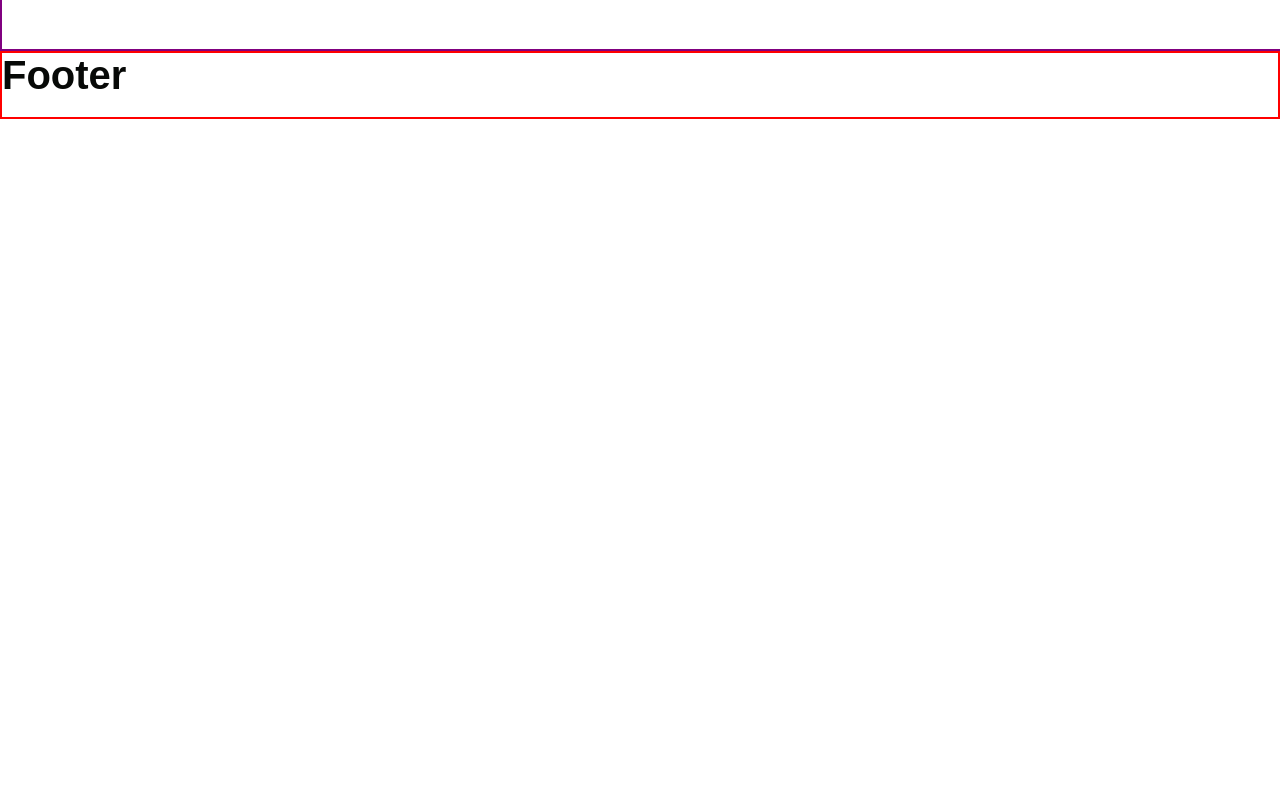
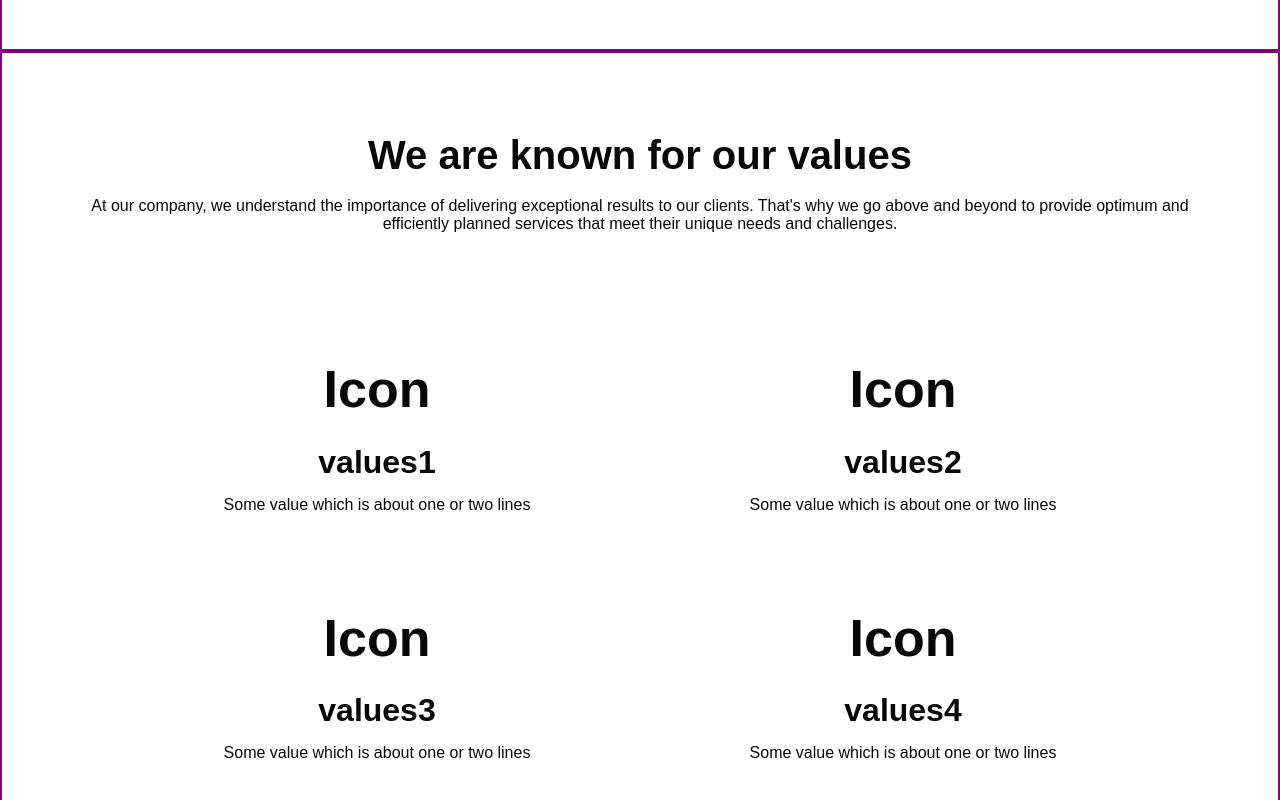
Before and after one commit to odus-ex/react-spa, a React app: page / in a window 1280 px wide. Shown: the part 420-1220 px from the top of the page. Before the commit the page ends 800 px from the top, so only its background shows below. Built offline with nearby package versions, Linux system fonts and the light colour scheme.

Commit message:
Services section

```diff
--- a/src/App.js
+++ b/src/App.js
@@ -7,7 +7,7 @@ import Footer from "./components/Footer";
 
 //views
 import WelcomeView from "./views/welcome";
-// import ServicesView from "./views/offerings";
+import ServicesView from "./views/services";
 
 const App = () => {
   return (
@@ -16,6 +16,9 @@ const App = () => {
       <div className="container">
         <WelcomeView />
       </div>
+      <div className="container">
+        <ServicesView />
+      </div>
 
       <Footer />
     </>
--- a/src/scss/_layout.scss
+++ b/src/scss/_layout.scss
@@ -2,7 +2,7 @@
   display: flex;
   flex-direction: column;
   border: 2px solid purple;
-  width: 100%;
+  min-height: 50vh;
 
   @include breakpoint(large) {
     flex-direction: row;
--- /dev/null
+++ b/src/views/services/index.js
@@ -0,0 +1,54 @@
+import React from "react";
+import "./servicesView.scss";
+
+function ServicesView() {
+  const valuesArray = [
+    {
+      name: "values1",
+      description: "Some value which is about one or two lines",
+      IconComponent: <h1>Icon</h1>,
+    },
+    {
+      name: "values2",
+      description: "Some value which is about one or two lines",
+      IconComponent: <h1>Icon</h1>,
+    },
+    {
+      name: "values3",
+      description: "Some value which is about one or two lines",
+      IconComponent: <h1>Icon</h1>,
+    },
+    {
+      name: "values4",
+      description: "Some value which is about one or two lines",
+      IconComponent: <h1>Icon</h1>,
+    },
+  ];
+
+  function Values({ IconComponent, name, description }) {
+    return (
+      <div key={name} className="services__value">
+        {IconComponent}
+        <h3>{name}</h3>
+        <p>{description}</p>
+      </div>
+    );
+  }
+
+  return (
+    <section className="services">
+      <h2>We are known for our values</h2>
+      <p>
+        At our company, we understand the importance of delivering exceptional
+        results to our clients. That's why we go above and beyond to provide
+        optimum and efficiently planned services that meet their unique needs
+        and challenges.{" "}
+      </p>
+      <section className="services__values">
+        {valuesArray.map((valueObject) => Values(valueObject))}
+      </section>
+    </section>
+  );
+}
+
+export default ServicesView;
--- /dev/null
+++ b/src/views/services/servicesView.scss
@@ -0,0 +1,37 @@
+@import "../../scss/breakpoints";
+
+.services {
+  display: flex;
+  flex-direction: column;
+  padding: 2em;
+  justify-content: center;
+  align-items: center;
+  text-align: center;
+
+  @include breakpoint(large) {
+    padding: 5em;
+  }
+}
+
+.services__values {
+  display: flex;
+  flex-direction: column;
+  justify-content: center;
+  align-items: space-around;
+  margin-top: 3em;
+
+  .services__value {
+    margin: 1.5em;
+  }
+
+  @include breakpoint(medium) {
+    padding: 2em;
+    flex-direction: row;
+    flex-wrap: wrap;
+    justify-content: space-around;
+    .services__value {
+      margin: 3em 0;
+      width: 40%;
+    }
+  }
+}
--- a/src/views/welcome/welcomeView.scss
+++ b/src/views/welcome/welcomeView.scss
@@ -6,6 +6,7 @@
   text-align: center;
   //   border: 2px solid red;
   padding: 2em;
+
   @include breakpoint(medium) {
     padding: 5em;
   }
```
